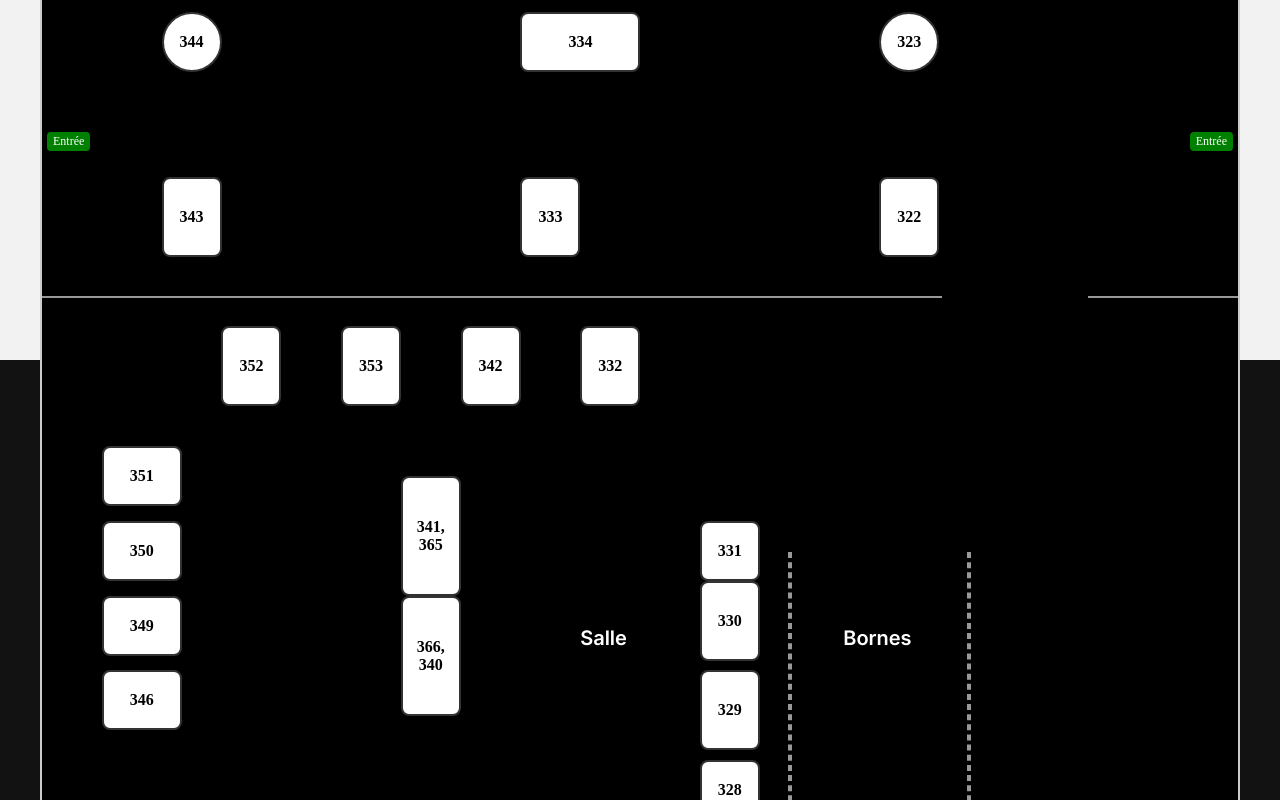
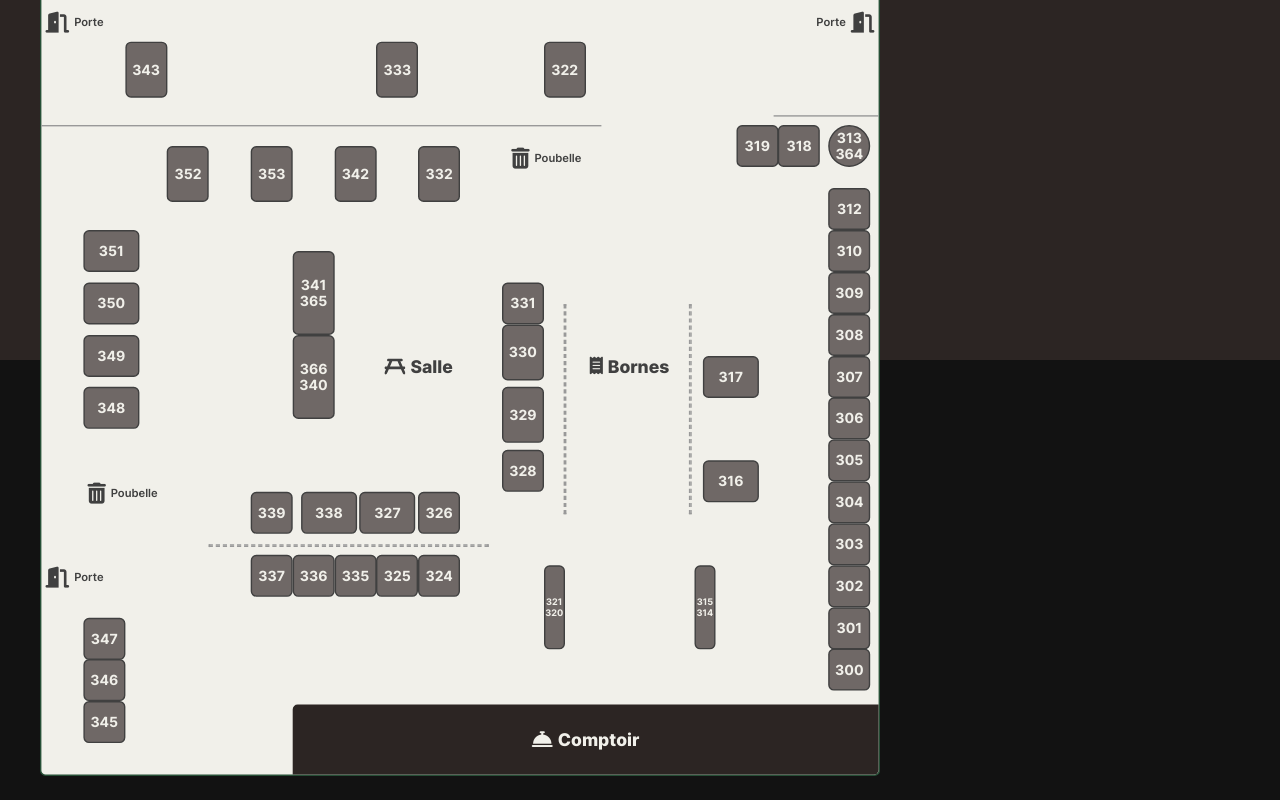
Before and after one commit to Shokoloa/mcdo-tables, a React (Vite) app: page / in a window 1280 px wide. Shown: the part 440-1240 px from the top of the page. Built offline with nearby package versions, Linux system fonts and the light colour scheme.

Commit message:
Add files via upload

```diff
--- a/index.html
+++ b/index.html
@@ -268,6 +268,7 @@
   <noscript>You need to enable JavaScript to run this app.</noscript>
   <div id="root"></div>
   <script type="module" src="/src/index.jsx"></script>
+  <script src="https://kit.fontawesome.com/629de22fc7.js" crossorigin="anonymous" defer async></script>
 </body>
 
 </html>
--- a/src/assets/styles/main.css
+++ b/src/assets/styles/main.css
@@ -15,7 +15,8 @@
   --text-color: #404040;
   --card-color: #264f36;
   --button-color: #ffbc0d;
-  --background: #f2f2f2;
+  --background: #2c2523;
+  --background-white: #f1f0ea;
 }
 
 *,
@@ -114,7 +115,7 @@ hr {
   text-align: center;
   margin-right: 10px;
   padding: 8px;
-  background: var(--background);
+  background-color: var(--background-white);
   border: none;
   border-radius: 50px;
   color: var(--text-color);
@@ -134,11 +135,11 @@ hr {
   position: relative;
   width: 1200px;
   height: 1500px;
-  border: 2px solid #ccc;
+  border: 2px solid var(--card-color);
   margin-top: 2rem;
-  background: #000;
+  background: var(--background-white);
   border-radius: 8px;
-  transform: scale(1);
+  transform: scale(0.7);
   transform-origin: top left;
 }
 
@@ -149,12 +150,19 @@ hr {
   right: 0;
   width: 70%;
   height: 100px;
-  background-color: #a0522d;
-  color: white;
+  background-color: var(--background);
+  color: var(--background-white);
   text-align: center;
-  line-height: 40px;
-  font-weight: bold;
-  border-radius: 4px;
+  border-radius: 7px 0 7px 0;
+  display: flex;
+  align-items: center;
+  justify-content: center;
+  font: 800 25px inter;
+}
+
+.counter i {
+  margin-right: 7px;
+  font-size: 30px;
 }
 
 /* Séparateur */
@@ -176,34 +184,68 @@ hr {
 /* Zone */
 .zone {
   position: absolute;
-  font: 600 20px inter;
+  font: 800 25px inter;
+  color: var(--text-color);
+  display: flex;
+  align-items: center;
 }
 
-/* Porte */
-.door {
+.zone svg {
+  width: 30px;
+  height: 30px;
+  margin-right: 7px;
+}
+
+.zone svg path {
+  fill: var(--text-color);
+}
+
+.zone i {
+  margin-right: 7px;
+}
+
+/* Porte & poubelles */
+
+.door,
+.trash {
   position: absolute;
-  background-color: green;
-  color: white;
+  color: var(--text-color);
+  font: 600 16px inter;
   padding: 2px 6px;
-  font-size: 12px;
-  border-radius: 4px;
+  display: flex;
+  align-items: center;
 }
+
+.door i.right,
+.trash i.right {
+  margin-right: 0;
+  margin-left: 7px;
+}
+
+.door i,
+.trash i {
+  font-size: 30px;
+  margin-right: 7px;
+}
+
+/* Tables */
 
 .table {
   position: absolute;
   width: 100px;
   height: 70px;
-  background-color: #ffffff;
-  border: 2px solid #333;
-  color: #000;
+  background-color: #6f6866;
+  font: 600 20px inter;
+  color: var(--background-white);
+  border: 2px solid #404040;
   border-radius: 8px;
   padding: 5px;
-  box-shadow: 0 0 4px rgba(0, 0, 0, 0.1);
   transition: all 0.3s ease;
   display: flex;
   flex-direction: column;
   justify-content: center;
   align-items: center;
+  opacity: 1;
 }
 
 .table.rectangle {
@@ -234,6 +276,7 @@ hr {
   width: 30px;
   height: 120px;
   border-radius: 8px;
+  font-size: 13px;
 }
 
 .table.square {
@@ -249,13 +292,23 @@ hr {
 }
 
 .blink {
-  animation: blink-animation 0.6s steps(2, start) 5;
+  animation: blink-animation 0.6s ease-in-out 10;
   border-color: red;
+  color: var(--text-color);
+  background-color: var(--button-color);
 }
 
 @keyframes blink-animation {
-  to {
-    visibility: hidden;
+  0% {
+    opacity: 1;
+  }
+
+  50% {
+    opacity: 0.3;
+  }
+
+  100% {
+    opacity: 1;
   }
 }
 
--- a/src/pages/index.jsx
+++ b/src/pages/index.jsx
@@ -2,22 +2,22 @@ import { useState } from 'react';
 
 const tablesData = [
     // Playland
-    { id: '354', numbers: [354], x: 90, y: 5, shape: 'rectangle-v' },
-    { id: '361', numbers: [361], x: 70, y: 10, shape: 'square' },
-    { id: '362', numbers: [362], x: 60, y: 10, shape: 'square' },
-    { id: '360', numbers: [360], x: 50, y: 10, shape: 'square' },
-    { id: '359', numbers: [359], x: 40, y: 10, shape: 'square' },
-    { id: '358', numbers: [358], x: 30, y: 10, shape: 'square' },
-    { id: '357', numbers: [357], x: 20, y: 10, shape: 'square' },
-    { id: '356', numbers: [356], x: 10, y: 10, shape: 'square' },
+    { id: '354', numbers: [354, 355], x: 90, y: 5, shape: 'rectangle-v' },
+    { id: '361', numbers: [361], x: 67, y: 10, shape: 'square' },
+    { id: '362', numbers: [362], x: 57, y: 10, shape: 'square' },
+    { id: '360', numbers: [360], x: 47, y: 10, shape: 'square' },
+    { id: '359', numbers: [359], x: 37, y: 10, shape: 'square' },
+    { id: '358', numbers: [358], x: 27, y: 10, shape: 'square' },
+    { id: '357', numbers: [357], x: 17, y: 10, shape: 'square' },
+    { id: '356', numbers: [356], x: 7, y: 10, shape: 'square' },
 
     // Milieu gauche
-    { id: '323', numbers: [323], x: 70, y: 19, shape: 'round' },
-    { id: '334', numbers: [334], x: 40, y: 19, shape: 'rectangle' },
+    { id: '323', numbers: [323], x: 60, y: 19, shape: 'round' },
+    { id: '334', numbers: [334], x: 37, y: 19, shape: 'rectangle' },
     { id: '344', numbers: [344], x: 10, y: 19, shape: 'round' },
     { id: '343', numbers: [343], x: 10, y: 30, shape: 'rectangle-vs' },
     { id: '333', numbers: [333], x: 40, y: 30, shape: 'rectangle-vs' },
-    { id: '322', numbers: [322], x: 70, y: 30, shape: 'rectangle-vs' },
+    { id: '322', numbers: [322], x: 60, y: 30, shape: 'rectangle-vs' },
 
     // Salle gauche
     { id: '332', numbers: [332], x: 45, y: 40, shape: 'rectangle-vs' },
@@ -27,7 +27,7 @@ const tablesData = [
     { id: '351', numbers: [351], x: 5, y: 48, shape: 'rectangle-s' },
     { id: '350', numbers: [350], x: 5, y: 53, shape: 'rectangle-s' },
     { id: '349', numbers: [349], x: 5, y: 58, shape: 'rectangle-s' },
-    { id: '346', numbers: [346], x: 5, y: 63, shape: 'rectangle-s' },
+    { id: '348', numbers: [348], x: 5, y: 63, shape: 'rectangle-s' },
 
     { id: '341', numbers: [341, 365], x: 30, y: 50, shape: 'rectangle-v' },
     { id: '366', numbers: [366, 340], x: 30, y: 58, shape: 'rectangle-v' },
@@ -52,8 +52,27 @@ const tablesData = [
     { id: '337', numbers: [337], x: 25, y: 79, shape: 'square' },
 
     { id: '347', numbers: [347], x: 5, y: 85, shape: 'square' },
-    { id: '348', numbers: [348], x: 5, y: 89, shape: 'square' },
-    { id: '300', numbers: [300], x: 5, y: 93, shape: 'square' },
+    { id: '346', numbers: [346], x: 5, y: 89, shape: 'square' },
+    { id: '345', numbers: [345], x: 5, y: 93, shape: 'square' },
+
+    // Salle droite
+    { id: '300', numbers: [300], x: 94, y: 88, shape: 'square' },
+    { id: '301', numbers: [301], x: 94, y: 84, shape: 'square' },
+    { id: '302', numbers: [302], x: 94, y: 80, shape: 'square' },
+    { id: '303', numbers: [303], x: 94, y: 76, shape: 'square' },
+    { id: '304', numbers: [304], x: 94, y: 72, shape: 'square' },
+    { id: '305', numbers: [305], x: 94, y: 68, shape: 'square' },
+    { id: '306', numbers: [306], x: 94, y: 64, shape: 'square' },
+    { id: '307', numbers: [307], x: 94, y: 60, shape: 'square' },
+    { id: '308', numbers: [308], x: 94, y: 56, shape: 'square' },
+    { id: '309', numbers: [309], x: 94, y: 52, shape: 'square' },
+    { id: '310', numbers: [310], x: 94, y: 48, shape: 'square' },
+    { id: '312', numbers: [312], x: 94, y: 44, shape: 'square' },
+    { id: '313', numbers: [313, 364], x: 94, y: 38, shape: 'round' },
+    { id: '318', numbers: [318], x: 88, y: 38, shape: 'square' },
+    { id: '319', numbers: [319], x: 83, y: 38, shape: 'square' },
+    { id: '316', numbers: [316], x: 79, y: 70, shape: 'rectangle-s' },
+    { id: '317', numbers: [317], x: 79, y: 60, shape: 'rectangle-s' },
 ];
 
 export const Home = () => {
@@ -66,7 +85,7 @@ export const Home = () => {
         const table = tablesData.find(t => t.numbers.includes(num));
         if (table) {
             setHighlightedId(table.id);
-            setTimeout(() => setHighlightedId(null), 3000);
+            setTimeout(() => setHighlightedId(null), 10000);
         } else {
             setHighlightedId(null);
             if (isNaN(num)) setError(`"${search}" n'est pas un numéro de table valide.`);
@@ -90,24 +109,34 @@ export const Home = () => {
             </section>
 
             <div className="floor-plan">
-                <div className="zone" style={{ top: '5%', left: '40%' }}>PlayLand</div>
-                <div className="zone" style={{ top: '60%', left: '45%' }}>Salle</div>
-                <div className="zone" style={{ top: '60%', left: '67%' }}>Bornes</div>
+                <div className="zone" style={{ top: '5%', left: '40%' }}><i className="fa-solid fa-gamepad"></i>PlayLand</div>
+                <div className="zone" style={{ top: '60%', left: '41%' }}>
+                    <svg xmlns:inkscape="http://www.inkscape.org/namespaces/inkscape" xmlns:sodipodi="http://sodipodi.sourceforge.net/DTD/sodipodi-0.dtd" xmlns="http://www.w3.org/2000/svg" xmlns:svg="http://www.w3.org/2000/svg" id="Layer_1" data-name="Layer 1" viewBox="0 0 24 24" width="512" height="512" version="1.1" sodipodi:docname="table-picnic.svg">
+                        <defs id="defs1" />
+                        <path d="M23.876,18.903l-1.691-3.903h.315c.828,0,1.5-.672,1.5-1.5s-.672-1.5-1.5-1.5h-1.615l-2.6-6h1.215c.828,0,1.5-.672,1.5-1.5s-.672-1.5-1.5-1.5H4.5c-.828,0-1.5,.672-1.5,1.5s.672,1.5,1.5,1.5h1.215l-2.6,6H1.5c-.828,0-1.5,.672-1.5,1.5s.672,1.5,1.5,1.5h.315L.124,18.903c-.33,.761,.02,1.644,.779,1.973,.194,.085,.396,.124,.596,.124,.58,0,1.132-.338,1.377-.903l2.209-5.097h13.831l2.209,5.097c.245,.565,.797,.903,1.377,.903,.199,0,.401-.039,.596-.124,.76-.329,1.109-1.212,.779-1.973ZM6.385,12l2.6-6h6.031l2.6,6H6.385Z" id="path1" />
+                    </svg>
+                    Salle</div>
+                <div className="zone" style={{ top: '60%', left: '65.5%' }}><i className="fa-solid fa-receipt"></i> Bornes</div>
 
                 {/* Comptoirs */}
-                <div className="counter">Comptoir</div>
+                <div className="counter"><i className="fa-solid fa-bell-concierge"></i> Comptoir</div>
 
-                {/* Entrées
-                <div className="door" style={{ top: '0%', left: '5%' }}>Entrée</div>*/}
-                <div className="door" style={{ top: '27%', right: '5px' }}>Entrée</div>
-                <div className="door" style={{ top: '27%', left: '5px' }}>Entrée</div>
-                <div className="door" style={{ top: '5%', left: '5px' }}>Entrée</div>
+                {/* Entrées */}
+                <div className="door" style={{ top: '80%', left: '0' }}><i className="fa-solid fa-door-open"></i> Porte</div>
+                <div className="door" style={{ top: '27%', right: '0' }}>Porte <i className="fa-solid fa-door-open right"></i></div>
+                <div className="door" style={{ top: '27%', left: '0' }}><i className="fa-solid fa-door-open"></i> Porte</div>
+                <div className="door" style={{ top: '5%', left: '0' }}><i className="fa-solid fa-door-open"></i> Porte</div>
+
+                {/* Poubelles */}
+                <div className="trash" style={{ top: '72%', left: '5%' }}><i className="fa-solid fa-trash-can"></i> Poubelle</div>
+                <div className="trash" style={{ top: '40%', right: '35%' }}><i className="fa-solid fa-trash-can"></i> Poubelle</div>
+                <div className="trash" style={{ top: '11%', right: '20%', transform: 'rotate(-90deg)' }}><i className="fa-solid fa-trash-can"></i> Poubelle</div>
 
                 {/* Séparateurs */}
-                <div className="dividor" style={{ top: '17%', width: '900px' }}></div>
+                <div className="dividor" style={{ top: '17%', width: '920px' }}></div>
                 <div className="dividor" style={{ top: '17%', width: '150px', right: '0' }}></div>
-                <div className="dividor" style={{ top: '38%', width: '900px' }}></div>
-                <div className="dividor" style={{ top: '38%', width: '150px', right: '0' }}></div>
+                <div className="dividor" style={{ top: '38%', width: '800px' }}></div>
+                <div className="dividor" style={{ top: '37%', width: '150px', right: '0' }}></div>
                 <div className="dividor" style={{ top: '78%', width: '400px', left: '20%', backgroundColor: 'transparent', border: '2px dashed #999' }}></div>
 
                 <div className="dividor-v" style={{ top: '65%', left: '50%', width: '300px' }}></div>
@@ -120,7 +149,7 @@ export const Home = () => {
                         className={`table ${table.shape} ${highlightedId === table.id ? 'blink' : ''}`}
                         style={{ left: `${table.x}%`, top: `${table.y}%` }}
                     >
-                        <strong>{table.numbers.join(', ')}</strong>
+                        <strong>{table.numbers.join(' ')}</strong>
                     </div>
                 ))}
             </div>
```
Also changed, not shown: src/index.jsx (line endings or trailing spaces).
